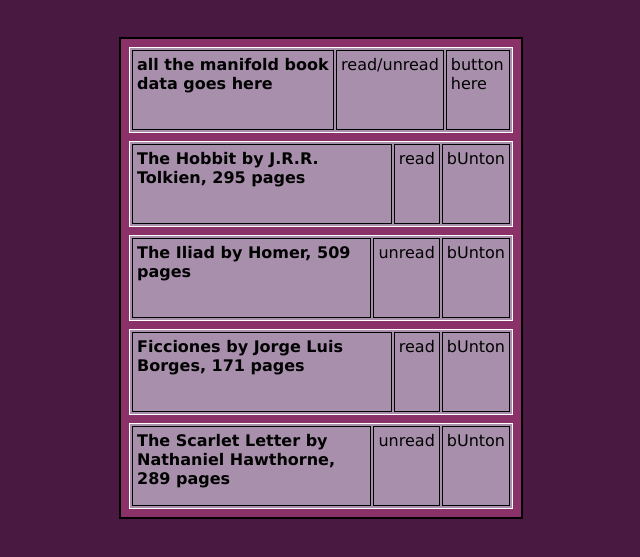
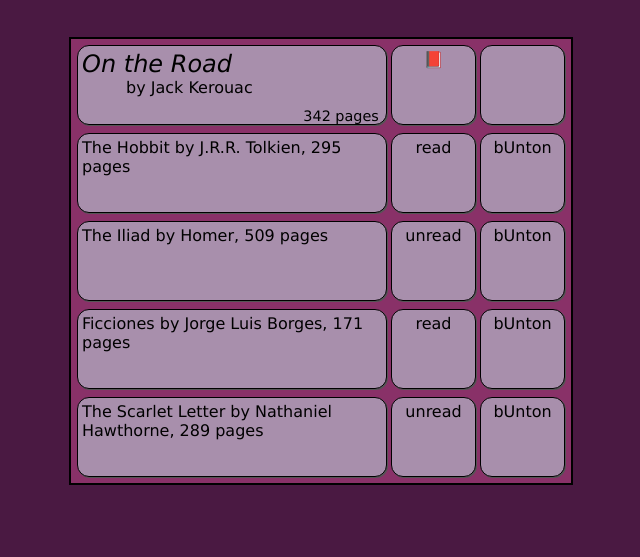
Before and after one commit to zaane/javascript-projects, a plain HTML site: page library/library.html in a window 1280 px wide. Shown: the part 195-752 px from the top of the page, without its empty margins (319-959 px from the left). Drawn offline with Linux system fonts and the light colour scheme.

Commit message:
style book info for hard-coded sample

```diff
--- a/library/library.html
+++ b/library/library.html
@@ -49,13 +49,15 @@
     <div class="container">
         <div class="row">
             <div class="entry data">
-                all the manifold book data goes here
+                <span class="book-title">On the Road</span>
+                <span class="author">by Jack Kerouac</span>
+                <span class="page-count">342 pages</span>
             </div>
             <div class="entry status">
-                read/unread
+                📕
             </div>
             <div class="entry delete">
-                button here
+
             </div>
         </div>
 
--- a/library/styles.css
+++ b/library/styles.css
@@ -19,27 +19,63 @@
 
 .container {
     margin: 40px auto;
-    width: 400px;
+    width: 500px;
     border: 2px solid black;
     background-color: #893168;
     display: block;
 }
 
 .row {
-    margin: 8px;
+    margin: 4px;
     padding: 2px;
     height: 80px;
-    border: 1px solid white;
-    background-color: #A88FAC;
+    /* border: 1px solid white; */
+    /* background-color: #A88FAC; */
     display: flex;
-    gap: 2px;
+    gap: 4px;
 }
 
 .entry {
+    border-radius: 0.75em;
     padding: 4px;
     border: 1px solid black;
+    background-color: #A88FAC;
+    box-shadow: #555 1px 1px;
+
 }
 
 .entry.data {
-    font-weight: bold;
+    position: relative;
+    flex-grow: 1;
+    flex-basis: 300px;
 }
+
+.entry.data>.book-title {
+    font-size: 1.5em;
+    font-style: italic;
+}
+
+.entry.data>.author {
+    display: block;
+    position: absolute;
+    left: 3em;
+}
+
+.entry.data>.page-count {
+    position: absolute;
+    bottom: 0;
+    right: 0.5em;
+    font-size: 0.9em;
+}
+
+.entry.status {
+    text-align: center;
+    flex-shrink: 0;
+    flex-basis: 75px;
+}
+
+.entry.delete {
+    text-align: center;
+    flex-shrink: 0;
+    flex-basis: 75px;
+}
```
